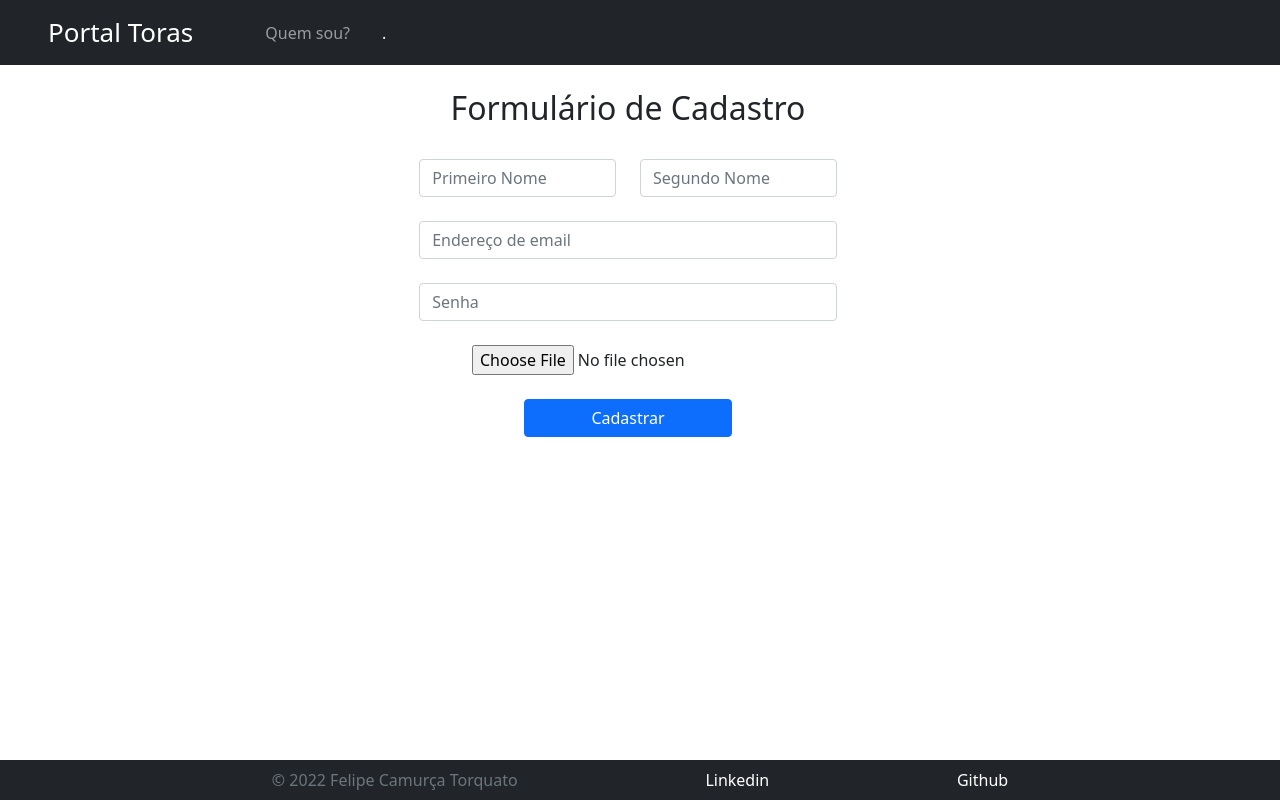
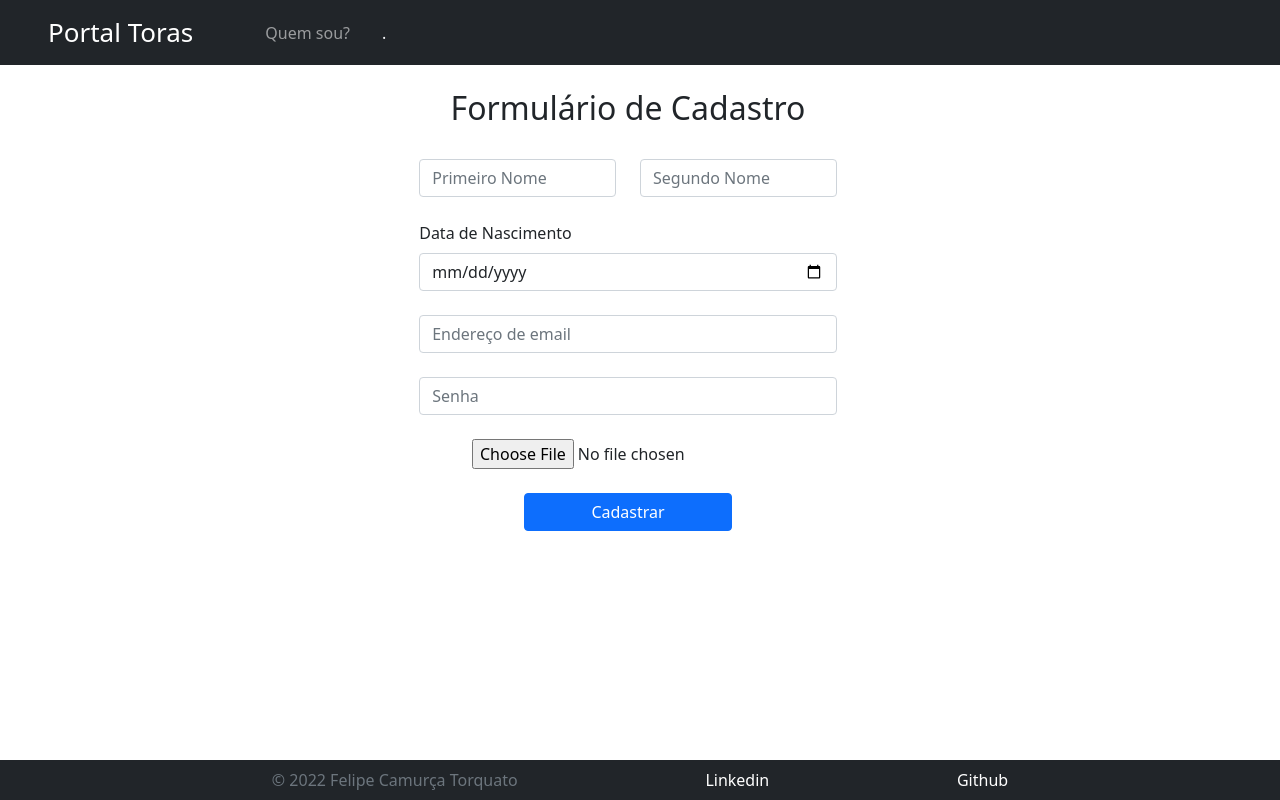
Before and after one commit to FelipeTorquato/desafio-portal, an Angular app: page /cadastro in a window 1280 px wide. Built offline with nearby package versions, Linux system fonts and the light colour scheme.

Commit message:
adicionando data de nascimento em cadastro

```diff
--- a/src/app/components/cadastro/cadastro.component.html
+++ b/src/app/components/cadastro/cadastro.component.html
@@ -8,24 +8,31 @@
       <div class="row mb-4 mt-2">
         <div class="col">
           <div class="form-outline">
-            <input type="text" id="form3Example1" class="form-control" placeholder="Primeiro Nome"/>
+            <input type="text" id="formFirstName" class="form-control" placeholder="Primeiro Nome"/>
           </div>
         </div>
         <div class="col">
           <div class="form-outline">
-            <input type="text" id="form3Example2" class="form-control" placeholder="Segundo Nome"/>
+            <input type="text" id="formSecondName" class="form-control" placeholder="Segundo Nome"/>
           </div>
         </div>
       </div>
 
+      <div class="form-outline mb-4">
+        <div class="d-flex">
+          <label for="birthDate" class="form-label">Data de Nascimento</label>
+        </div>
+        <input type="date" class="form-control">
+      </div>
+
       <!-- Email input -->
       <div class="form-outline mb-4">
-        <input type="email" id="form3Example3" class="form-control" placeholder="Endereço de email"/>
+        <input type="email" id="formEmail" class="form-control" placeholder="Endereço de email"/>
       </div>
 
       <!-- Password input -->
       <div class="form-outline mb-4">
-        <input type="password" id="form3Example4" class="form-control" placeholder="Senha"/>
+        <input type="password" id="formPassword" class="form-control" placeholder="Senha"/>
       </div>
 
       <!-- Image input -->
```
Also changed, not shown: src/assets/screenshots/cadastro.png.
